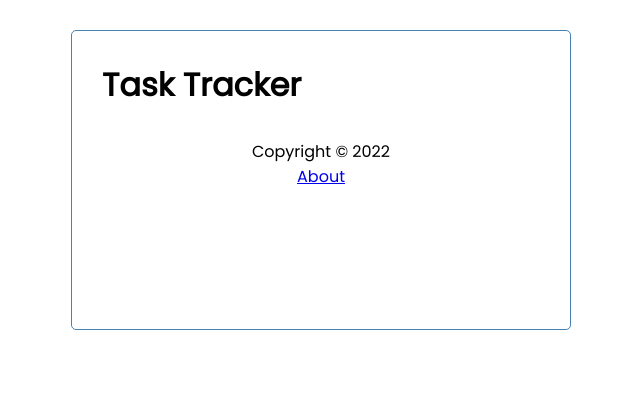
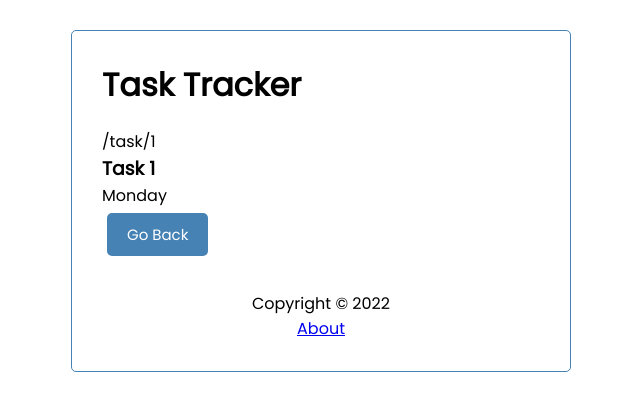
Before and after one commit to damjanh/react-task-manager, a React (Create React App) app: page /task/1 in a window 1280 px wide. Shown: the top 410 px of the page, without its empty margins (319-959 px from the left). Built offline with nearby package versions, Linux system fonts and the light colour scheme; data requests are answered from the project's data file.

Commit message:
Implement simple task details

```diff
--- a/src/App.js
+++ b/src/App.js
@@ -3,6 +3,7 @@
 import Header from "./components/Header"
 import Tasks from './components/Tasks'
 import AddTask from './components/AddTask'
+import TaskDetails from './components/TaskDetails'
 import Footer from './components/Footer'
 import About from './components/About'
 
@@ -103,6 +104,7 @@
               </>
             } />
           <Route path='/about' element={<About/>} />
+          <Route path='/task/:id' element={<TaskDetails/>} />
         </Routes>
         <Footer />
       </div>
--- a/src/components/Task.js
+++ b/src/components/Task.js
@@ -1,4 +1,5 @@
 import { FaTimes } from 'react-icons/fa'
+import { Link } from 'react-router-dom'
 
 const Task = ({ task, onDelete, onToggle }) => {
   return (
@@ -8,6 +9,7 @@
         <FaTimes onClick={() => onDelete(task.id)} style={{ color: 'red', cursor: 'pointer'}}/>
         </h3>
       <p>{task.day}</p>
+      <p><Link to={`/task/${task.id}`}>View Details</Link></p>
     </div>
   )}
 
--- /dev/null
+++ b/src/components/TaskDetails.js
@@ -0,0 +1,41 @@
+import { useState, useEffect } from 'react'
+import { useParams, useNavigate, useLocation } from 'react-router-dom'
+import Button from './Button'
+
+const TaksDetails = () => {
+  const [loading, setLoading] = useState(true)
+  const [task, setTask] = useState({})
+
+  const params = useParams()
+  const navigate = useNavigate()
+  const location = useLocation()
+
+  useEffect(() => {
+    const fetchTask = async () => {
+      const res = await fetch(`http://localhost:5000/tasks/${params.id}`)
+      const data = await res.json()
+
+      if (res.status === 404) {
+        navigate(-1)
+      }
+
+      setTask(data)
+      setLoading(false)
+    }
+    fetchTask()
+})
+
+return loading ? (
+  <h3>Loading...</h3>
+) : (
+  <div>
+    <p>{location.pathname}</p>
+    <h3>{task.text}</h3>
+    <p>{task.day}</p>
+    <Button text='Go Back' onClick={() => navigate(-1)} />
+  </div>
+)
+}
+
+
+export default TaksDetails
```
